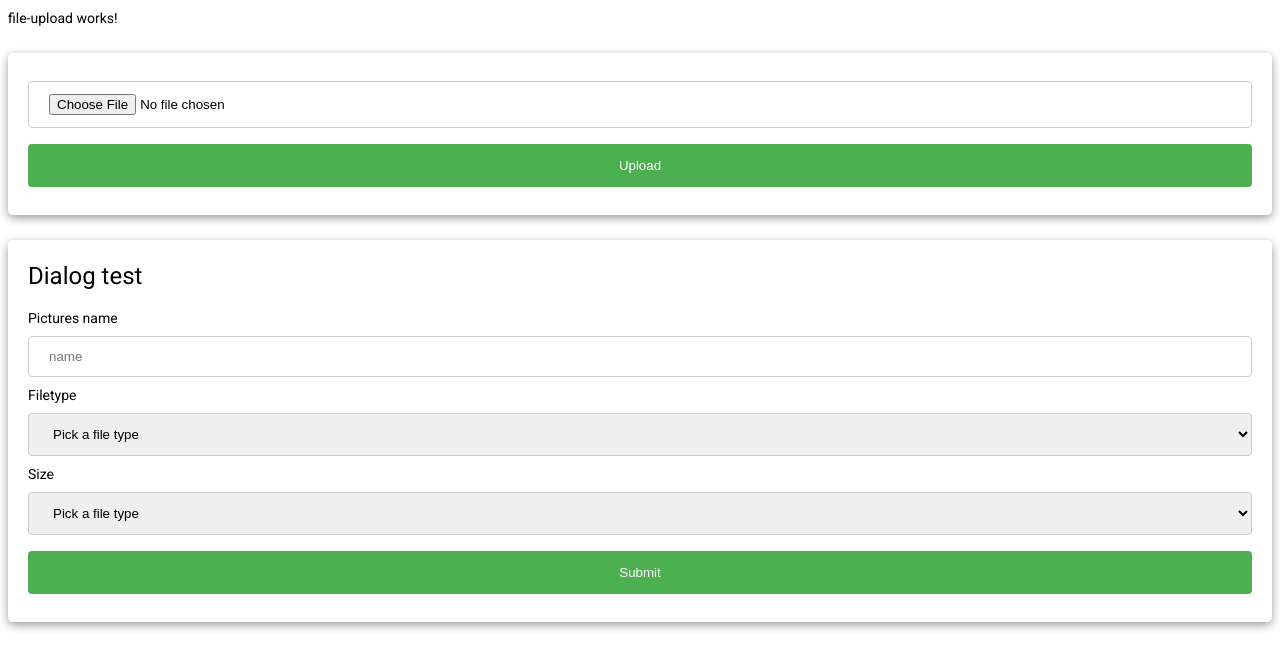
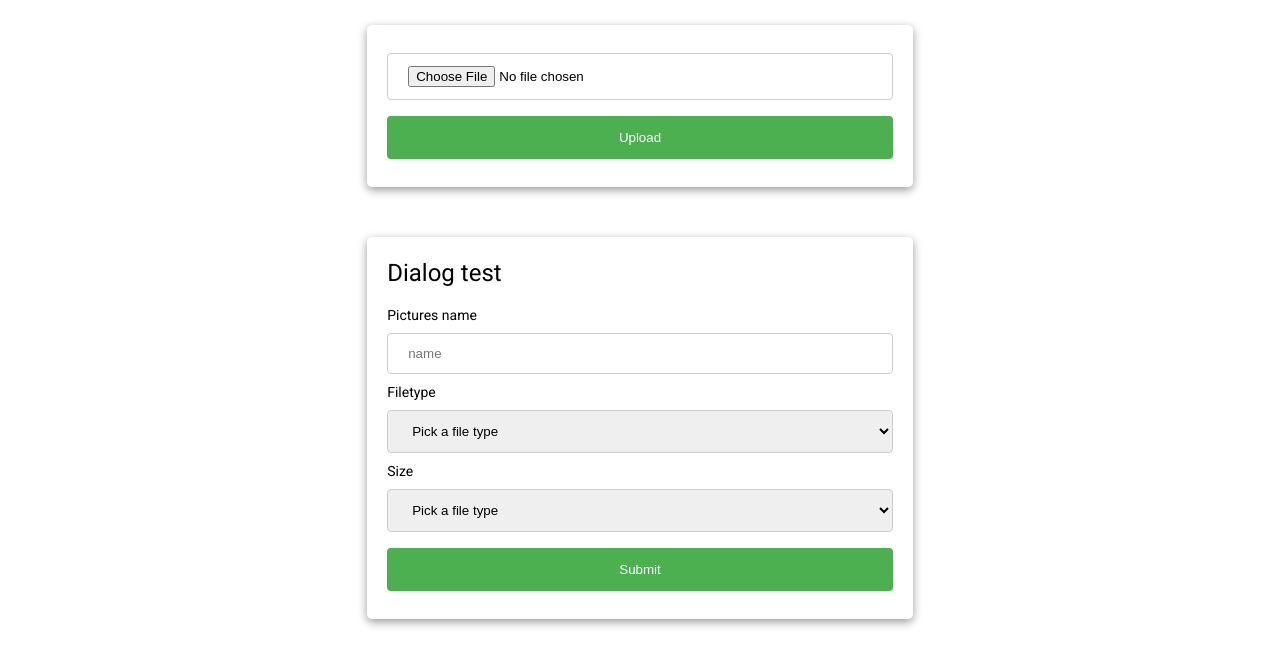
Before and after one commit to T1NK0/t1nk0.github.io, an Angular app: page /dialog in a window 1280 px wide. Shown: the top 668 px of the page. Built offline with nearby package versions, Linux system fonts and the light colour scheme.

Commit message:
Changes to layout.

```diff
--- a/src/app/dialog-box/dialog-box.component.sass
+++ b/src/app/dialog-box/dialog-box.component.sass
@@ -24,7 +24,9 @@ input[type=submit]:hover
 
 
 div
-  margin-top:25px
   border-radius: 5px
   box-shadow: 0 3px 10px rgb(0 0 0 / 0.4)
   padding: 20px
+  width: 40%
+  margin: 0 auto
+  margin-top:50px
--- a/src/app/file-upload/file-upload.component.html
+++ b/src/app/file-upload/file-upload.component.html
@@ -1,4 +1,3 @@
-<p>file-upload works!</p>
 <div>
   <input id="formInput" type="file" class="file-upload" onchange="console.log(event.target.files)">
   <button type="submit" mat-button [routerLink]="['/dialog']" routerLinkActive="router-link-active">Upload</button>
--- a/src/app/file-upload/file-upload.component.sass
+++ b/src/app/file-upload/file-upload.component.sass
@@ -23,7 +23,9 @@ input[type=submit]:hover
 
 
 div
-  margin-top:25px
   border-radius: 5px
   box-shadow: 0 3px 10px rgb(0 0 0 / 0.4)
   padding: 20px
+  width: 40%
+  margin: 0 auto
+  margin-top:25px
```
Also changed, not shown: 4 other files (tests, documents, lock files or other folders).
